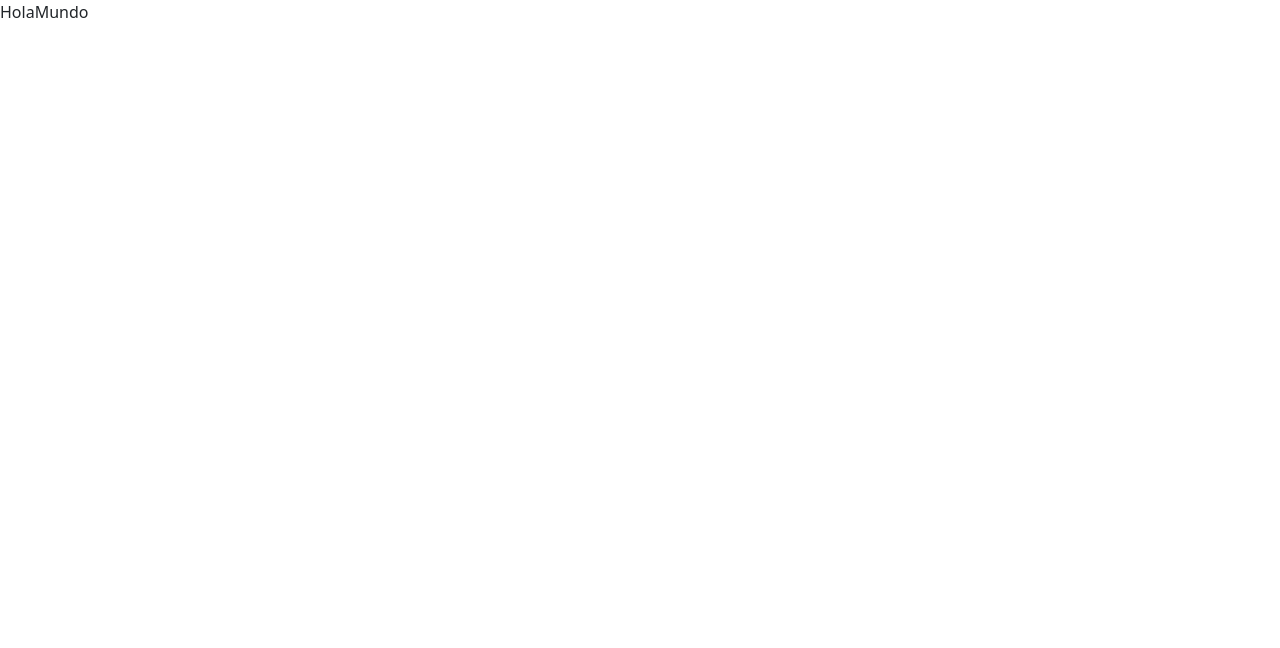
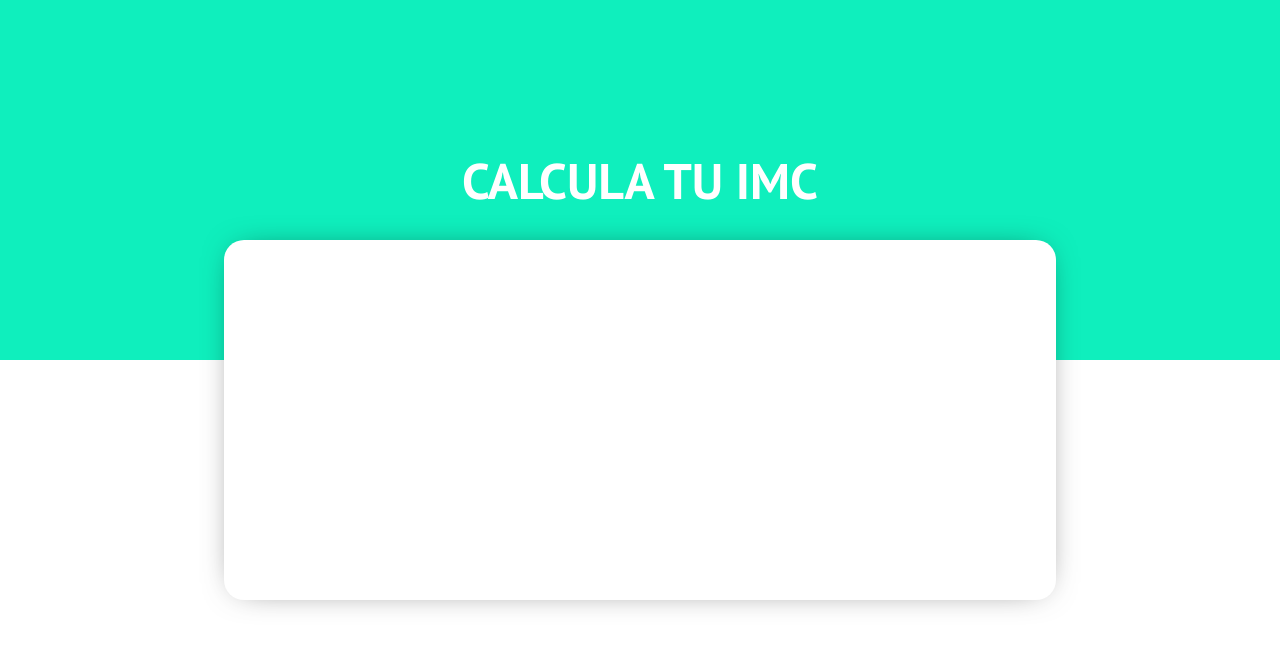
Before and after one commit to Ronal2-Gtz/Imc, a React (Create React App) app: page / in a window 1280 px wide. Shown: the top 648 px of the page. Built offline with nearby package versions, Linux system fonts and the light colour scheme.

Commit message:
Disenio inicial

```diff
--- a/public/index.html
+++ b/public/index.html
@@ -24,8 +24,11 @@
       work correctly both with client-side routing and a non-root public URL.
       Learn how to configure a non-root public URL by running `npm run build`.
     -->
-    <link href="https://cdn.jsdelivr.net/npm/bootstrap@5.0.0-beta3/dist/css/bootstrap.min.css" rel="stylesheet" integrity="sha384-eOJMYsd53ii+scO/bJGFsiCZc+5NDVN2yr8+0RDqr0Ql0h+rP48ckxlpbzKgwra6" crossorigin="anonymous">
-
+    <link rel="preconnect" href="https://fonts.gstatic.com" />
+    <link
+      href="https://fonts.googleapis.com/css2?family=PT+Sans:ital,wght@0,400;0,700;1,400;1,700&display=swap"
+      rel="stylesheet"
+    />
     <title>Imc</title>
   </head>
   <body>
--- a/src/components/App.js
+++ b/src/components/App.js
@@ -1,11 +1,21 @@
-import React from 'react'
+import React from "react";
+
+import "./styles.css";
 
 const App = () => {
-    return (
-        <>
-            <div>HolaMundo</div>
-        </>
-    )
-}
+  return (
+    <div className="container">
+      <div className="Imc">
+        <h1>CALCULA TU IMC</h1>
+      </div>
+      <div className='cardContainer'>
+        <div className="card">
+          <div></div>
+          <div></div>
+        </div>
+      </div>
+    </div>
+  );
+};
 
-export default App
+export default App;
--- /dev/null
+++ b/src/components/styles.css
@@ -0,0 +1,36 @@
+.container{
+    display: flex;
+    flex-direction: column;
+}
+.Imc{
+    background: #0fefbd;
+    width: 100%;
+    height: 45vh;
+    display: flex;
+    justify-content: center;
+    align-items: center;
+}
+
+.Imc > h1 {
+    color: white;
+    font-size: 50px;
+
+}
+
+.cardContainer{
+    width: 100%;
+    display: flex;
+    align-items: center;
+    justify-content: center;
+    position: absolute;
+    margin-top: 30vh;
+}
+
+.card{
+    background: white;
+    width: 65%;
+    height: 45vh;
+    border-radius: 20px;
+    box-shadow: 0px 0px 34px -16px rgba(0,0,0,0.75);
+    max-width: 1000px;
+}
--- /dev/null
+++ b/src/index.css
@@ -0,0 +1,5 @@
+* {
+    margin: 0;
+    padding: 0;
+    font-family: 'PT Sans', sans-serif;
+}
--- a/src/index.js
+++ b/src/index.js
@@ -2,6 +2,7 @@ import React from 'react';
 import ReactDOM from 'react-dom';
 
 import App from "./components/App"
+import './index.css'
 
 ReactDOM.render(
   <React.StrictMode>
```
Also changed, not shown: src/assets/peso.png (added).
